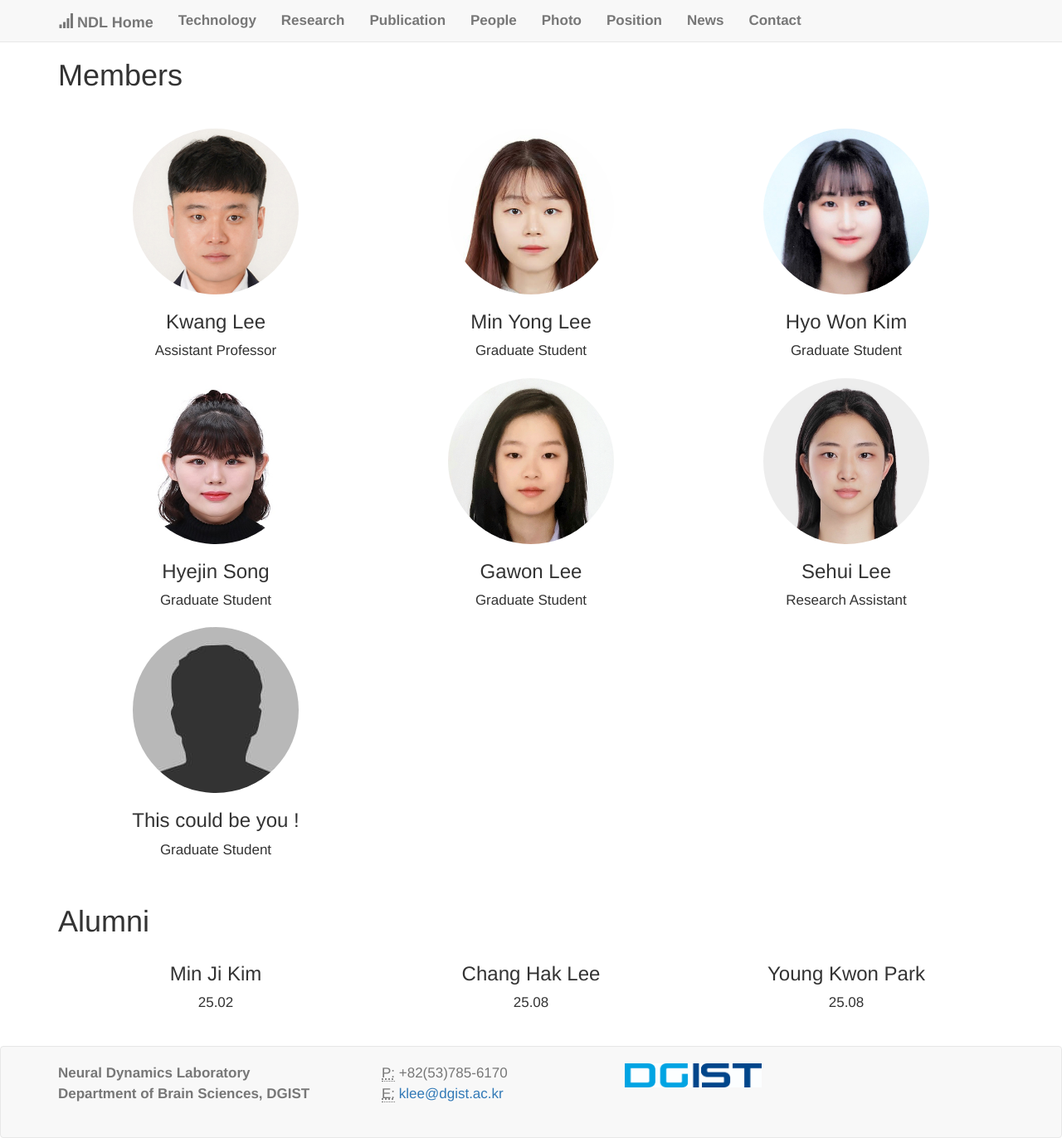
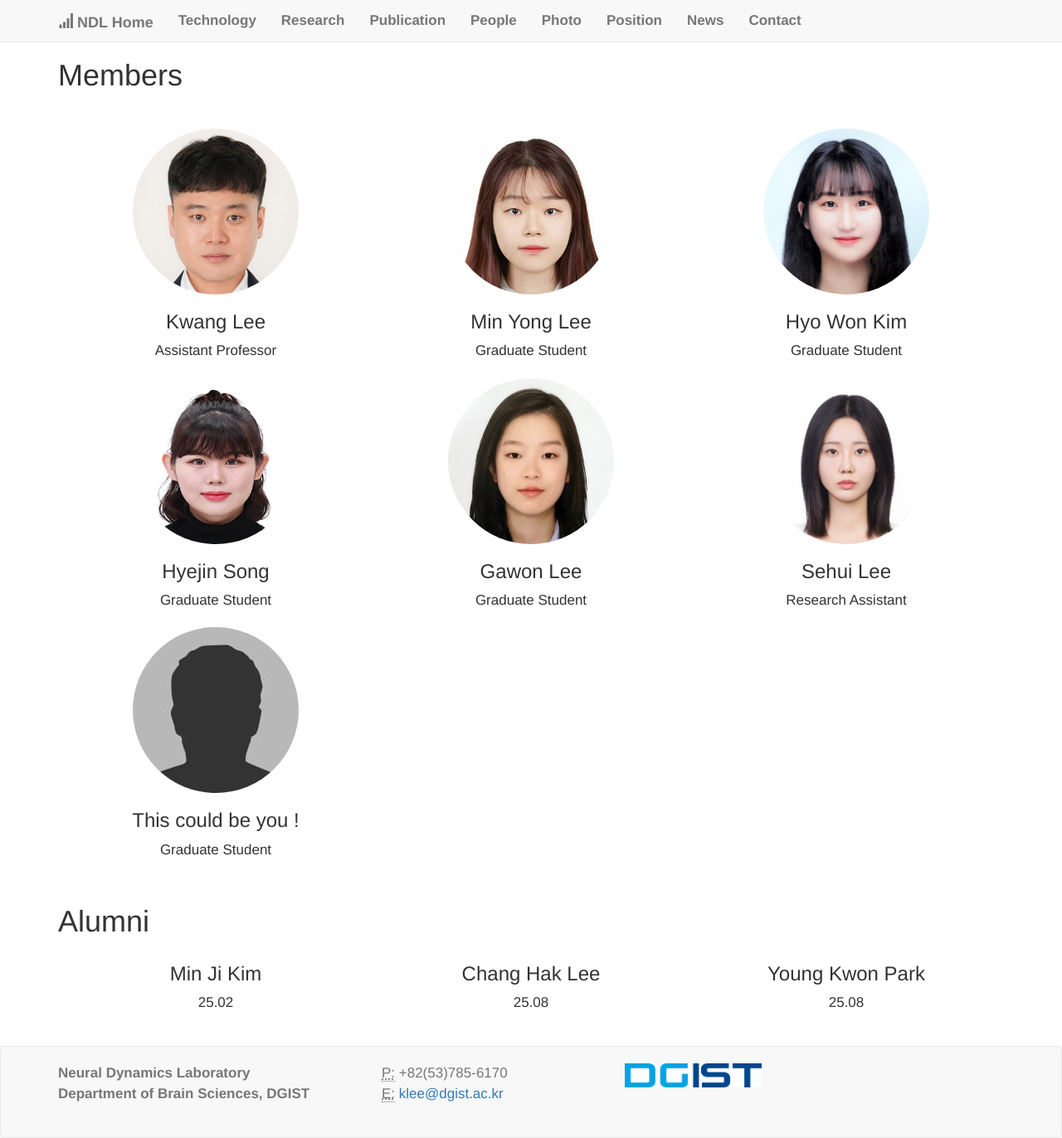
Before and after one commit to kleelab/kleelab.github.io, a Jekyll site: the page built from people.html, in a window 1280 px wide. Shown: the whole page at 83% size. Built offline with Jekyll 4.4.1, drawn with Linux system fonts in a browser that asks for light colours; nearby versions of some CDN libraries; a style sheet for code colours, icons or effects is not loaded.

Commit message:
Update people.yml

```diff
--- a/_data/people.yml
+++ b/_data/people.yml
@@ -22,7 +22,7 @@
 
 - name: Sehui Lee
   role: Research Assistant
-  photo: "/images/Jimin Hwang.jpg"
+  photo: "/images/Sehui Lee.jpg"
 
 - name: "This could be you !"
   role: Graduate Student
```
